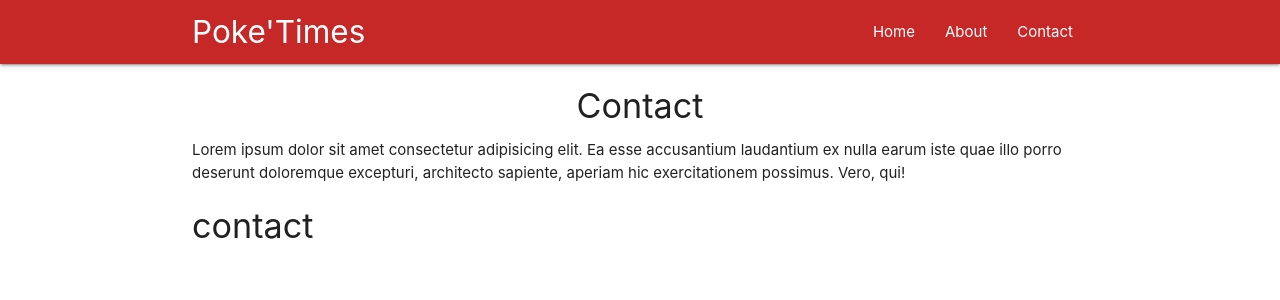
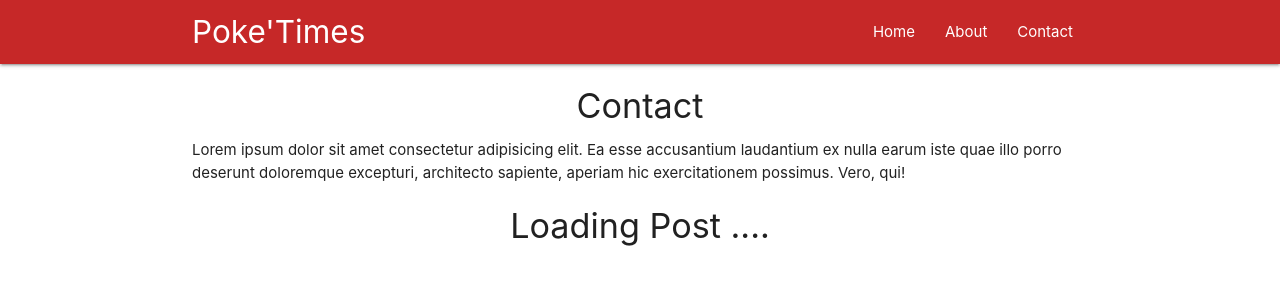
Before and after one commit to SaroshKhawar496/ReactRouterPractise, a React (Create React App) app: page /contact in a window 1280 px wide. Shown: the top 300 px of the page. Built offline with nearby package versions, Linux system fonts and the light colour scheme; no server answers.

Commit message:
Showing individual post

```diff
--- a/src/components/Home.js
+++ b/src/components/Home.js
@@ -1,5 +1,6 @@
 import React, { Component } from "react";
 import axios from "axios";
+import { Link } from "react-router-dom";
 
 class Home extends Component {
   state = {
@@ -24,7 +25,9 @@
         return (
           <div className="post card" key={post.id}>
             <div className="card-content">
-              <span className="card-title">{post.title}</span>
+              <Link to={"/" + post.id}>
+                <span className="card-title">{post.title}</span>
+              </Link>
               <p>{post.body}</p>
             </div>
           </div>
--- a/src/components/Post.js
+++ b/src/components/Post.js
@@ -1,20 +1,31 @@
 import React, { Component } from "react";
+import axios from "axios";
 
 class Post extends Component {
   state = {
-    id: null
+    post: null
   };
   componentDidMount() {
     //props automatically being passed down by react router.
     let id = this.props.match.params.post_id;
-    this.setState({
-      id: id
+    axios.get("https://jsonplaceholder.typicode.com/posts/" + id).then(res => {
+      this.setState({
+        post: res.data
+      });
     });
   }
   render() {
+    const post = this.state.post ? (
+      <div className="post">
+        <h4 className="center">{this.state.post.title}</h4>
+        <p>{this.state.post.body}</p>
+      </div>
+    ) : (
+      <div className="center">Loading Post ....</div>
+    );
     return (
       <div className="container">
-        <h4>{this.state.id}</h4>
+        <h4>{post}</h4>
       </div>
     );
   }
```
